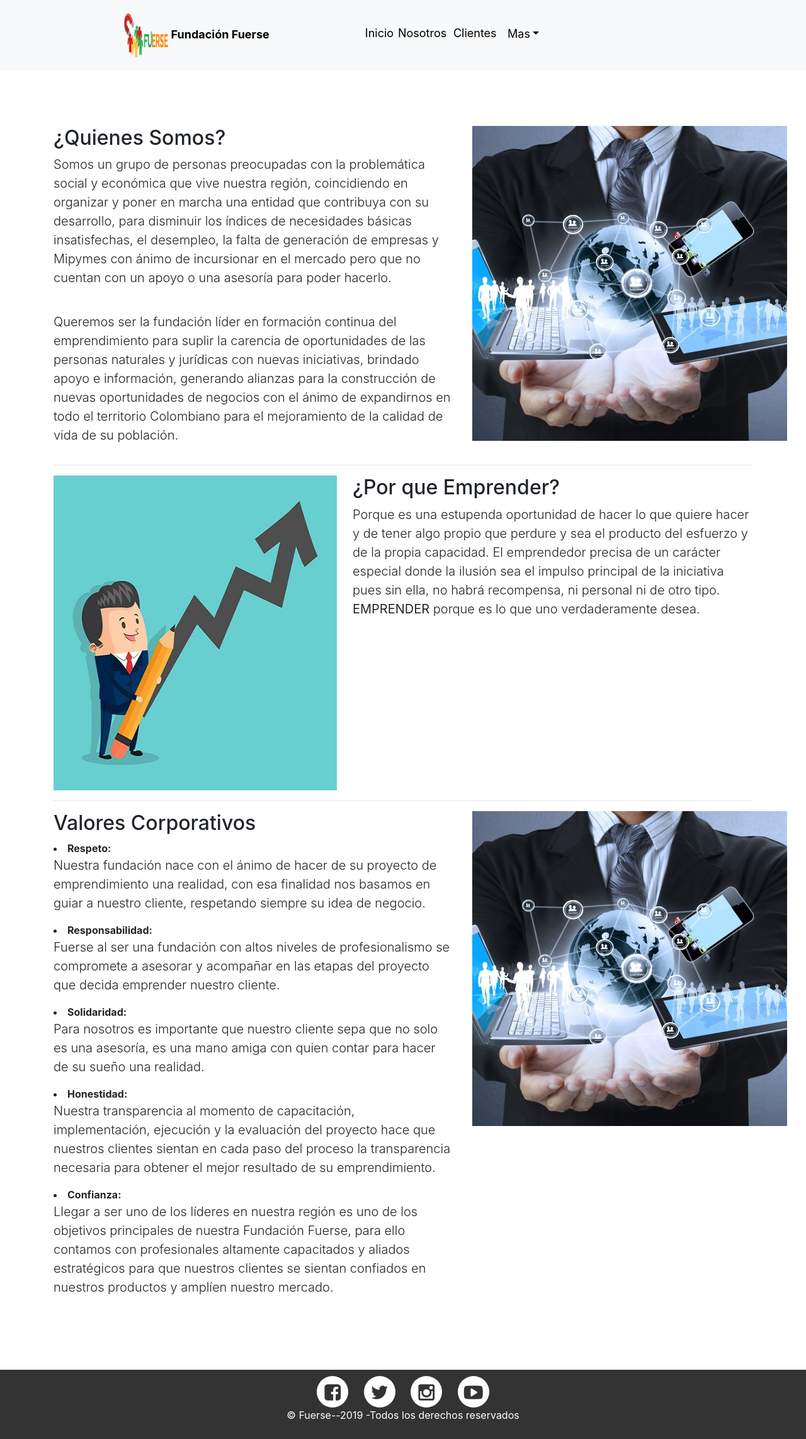
After one commit to ronaldo071515/website, a PHP site: page /view/acercade.php in a window 1280 px wide. The commit adds this page. Shown: the whole page at 63% size. Run offline with PHP 8.4, Linux system fonts and the light colour scheme; some libraries are stand-ins or nearby versions.

Commit message:
changes in services and add arcade

```diff
--- a/css/estilos.css
+++ b/css/estilos.css
@@ -154,7 +154,7 @@ h1 {
 
 #jumboservice {
     margin-top: 100px;
-    background-image: url("../img/sercices.jpg");
+    background-image: url("../img/services.jpg");
     background-size: cover;
 }
 
@@ -170,4 +170,12 @@ h1 {
 #borderservice:hover {
     background-color: #FFFDFD;
     color: #333;
+    border: #333 double;
 }
+
+
+/* Estilos de acercader ;) */
+
+#arcade {
+    margin-top: 200px;
+}
--- a/includes/header.php
+++ b/includes/header.php
@@ -28,7 +28,7 @@
       <div class="dropdown-menu" aria-labelledby="dropdownMenu2">
       <button class="dropdown-item" type="button" onclick="window.location='./view/servicios.php'">Productos y Servicios</button>
       <button class="dropdown-item" type="button">Aliados</button>
-      <button class="dropdown-item" type="button">Acerca de</button>
+      <button class="dropdown-item" type="button" onclick="window.location='./view/acercade.php'">Acerca de</button>
     </div>
     </div>
     </ul>
--- /dev/null
+++ b/view/acercade.php
@@ -0,0 +1,137 @@
+<!DOCTYPE html>
+<html lang="es">
+<head>
+    <meta charset="UTF-8">
+    <meta name="viewport" content="width=device-width, initial-scale=1.0">
+    <meta http-equiv="X-UA-Compatible" content="ie=edge">
+    <link rel="stylesheet" type="text/css" href="../css/estilos.css">
+    <link rel="stylesheet" type="text/css" href="../css/styles.css">
+    <link rel="stylesheet" href="https://stackpath.bootstrapcdn.com/bootstrap/4.3.1/css/bootstrap.min.css" integrity="sha384-ggOyR0iXCbMQv3Xipma34MD+dH/1fQ784/j6cY/iJTQUOhcWr7x9JvoRxT2MZw1T" crossorigin="anonymous">
+    <script src="https://kit.fontawesome.com/a3a8d3af24.js"></script>
+    <title>Fundacion Fuerse</title>
+    <link rel="shortcut icon" href="../img/fundacion.ico" type="image/x-icon">
+</head>
+<nav class="navbar navbar-expand-lg navbar-light bg-light" id="navbar">
+  <a class="navbar-brand" href="#"><img src="../img/fundacion.png"  width="70" height="70" alt="logo" id="logoindex"> <b>Fundación Fuerse</b></a>
+  <button class="navbar-toggler" type="button" data-toggle="collapse" data-target="#navbarNav" aria-controls="navbarNav" aria-expanded="false" aria-label="Toggle navigation">
+    <span class="navbar-toggler-icon"></span>
+  </button>
+  <div class="collapse navbar-collapse" id="navbarNav">
+    <ul class="navbar-nav">
+      <li class="nav-item active"><a class="nav-link" href="../index.php">Inicio <span class="sr-only">(current)</span></a></li>
+      <li class="nav-item"><a class="nav-link" href="../index.php#nosotros">Nosotros</a></li>
+      <li class="nav-item" style="margin-left:10px"><a class="nav-link" href="../index.php#clientes"> Clientes</a></li>
+      <li class="nav-item" style="margin-left:10px">
+      <div class="dropdown">
+      <a href="#" style="margin-left:15px" class="btn  dropdown-toggle"  id="dropdownMenu2" data-toggle="dropdown" aria-haspopup="true" aria-expanded="false">Mas</a><br>
+      <div class="dropdown-menu" aria-labelledby="dropdownMenu2">
+      <button class="dropdown-item" type="button" onclick="window.location='servicios.php'">Productos y Servicios</button>
+      <button class="dropdown-item" type="button">Aliados</button>
+      <button class="dropdown-item" type="button">Acerca de</button>
+    </div>
+    </div>
+    </ul>
+  </div>
+</nav>
+<body>
+<div class="container">
+  <div class="row featurette" id="arcade">
+    <div class="col-md-7">
+      <h2 class="featurette-heading">¿Quienes Somos?</h2>
+      <p class="lead">Somos un grupo de personas preocupadas con la problemática social y económica que
+vive nuestra región, coincidiendo en organizar y poner en marcha una entidad que
+contribuya con su desarrollo, para disminuir los índices de necesidades básicas
+insatisfechas, el desempleo, la falta de generación de empresas y Mipymes con ánimo de
+incursionar en el mercado pero que no cuentan con un apoyo o una asesoría para poder
+hacerlo.</p><br>
+  <p class="lead">Queremos ser la fundación líder en formación continua del emprendimiento para suplir
+la carencia de oportunidades de las personas naturales y jurídicas con nuevas
+iniciativas, brindado apoyo e información, generando alianzas para la construcción de
+nuevas oportunidades de negocios con el ánimo de expandirnos en todo el territorio
+Colombiano para el mejoramiento de la calidad de vida de su población.</p>
+    </div>
+    <div class="col-md-5">
+      <img src="../img/qs.jpg" width="500" height="500" alt="">
+    </div>
+  </div>
+<hr class="featurette-divider">
+
+<div class="row featurette">
+  <div class="col-md-7 order-md-2">
+    <h2 class="featurette-heading">¿Por que Emprender?</h2>
+    <p class="lead">Porque es una estupenda oportunidad de
+hacer lo que quiere hacer y de tener algo
+propio que perdure y sea el producto del
+esfuerzo y de la propia capacidad.
+
+El emprendedor precisa de un carácter
+especial donde la ilusión sea el impulso
+principal de la iniciativa pues sin ella, no
+habrá recompensa, ni personal ni de otro
+tipo.
+
+<strong>EMPRENDER</strong> porque es lo que uno
+verdaderamente desea.</p>
+  </div>
+  <div class="col-md-5 order-md-1">
+    <img src="../img/qs1.jpg" width="450" height="500" alt="">
+  </div>
+</div>
+<hr class="featurette-divider">
+
+<div class="row featurette">
+    <div class="col-md-7">
+      <h2 class="featurette-heading">Valores Corporativos</h2>
+        <li><strong>Respeto:</strong>
+          <p class="lead">Nuestra fundación nace con el ánimo de hacer de su
+proyecto de emprendimiento una realidad, con esa finalidad nos
+basamos en guiar a nuestro cliente, respetando siempre su idea de
+negocio.</p>
+        </li>
+        <li><strong>Responsabilidad:</strong>
+          <p class="lead">Fuerse al ser una fundación con altos niveles de
+profesionalismo se compromete a asesorar y acompañar en las etapas
+del proyecto que decida emprender nuestro cliente.</p>
+        </li>
+        <li><strong>Solidaridad:</strong>
+        <p class="lead">Para nosotros es importante que nuestro cliente sepa
+que no solo es una asesoría, es una mano amiga con quien contar para
+hacer de su sueño una realidad.</p>
+        </li>
+        <li><strong>Honestidad:</strong>
+        <p class="lead">Nuestra transparencia al momento de capacitación,
+implementación, ejecución y la evaluación del proyecto hace que
+nuestros clientes sientan en cada paso del proceso la transparencia
+necesaria para obtener el mejor resultado de su emprendimiento.</p>
+        </li>
+        <li><strong>Confianza:</strong>
+        <p class="lead">Llegar a ser uno de los líderes en nuestra región es uno
+de los objetivos principales de nuestra Fundación Fuerse, para ello
+contamos con profesionales altamente capacitados y aliados
+estratégicos para que nuestros clientes se sientan confiados en
+nuestros productos y amplíen nuestro mercado.</p>
+        </li>
+    </div>
+    <div class="col-md-5">
+      <img src="../img/qs.jpg" width="500" height="500" alt="">
+    </div>
+  </div>
+
+</div>
+
+    	<footer class="footerservice">
+		<div class="social">
+			<a href="" class="icon-icon-facebook"></a>
+			<a href="" class="icon-icon-twitter"></a>
+			<a href="" class="icon-icon-instagram"></a>
+			<a href="" class="icon-icon-youtube"></a>
+		</div>
+		<p class="copy">&copy; Fuerse--2019 -Todos los derechos reservados</p>
+	</footer>
+    <!-- Optional JavaScript -->
+    <!-- jQuery first, then Popper.js, then Bootstrap JS -->
+    <script src="https://code.jquery.com/jquery-3.3.1.slim.min.js" integrity="sha384-q8i/X+965DzO0rT7abK41JStQIAqVgRVzpbzo5smXKp4YfRvH+8abtTE1Pi6jizo" crossorigin="anonymous"></script>
+    <script src="https://cdnjs.cloudflare.com/ajax/libs/popper.js/1.14.7/umd/popper.min.js" integrity="sha384-UO2eT0CpHqdSJQ6hJty5KVphtPhzWj9WO1clHTMGa3JDZwrnQq4sF86dIHNDz0W1" crossorigin="anonymous"></script>
+    <script src="https://stackpath.bootstrapcdn.com/bootstrap/4.3.1/js/bootstrap.min.js" integrity="sha384-JjSmVgyd0p3pXB1rRibZUAYoIIy6OrQ6VrjIEaFf/nJGzIxFDsf4x0xIM+B07jRM" crossorigin="anonymous"></script>
+</body>
+</html>
--- a/view/servicios.php
+++ b/view/servicios.php
@@ -28,7 +28,7 @@
       <div class="dropdown-menu" aria-labelledby="dropdownMenu2">
       <button class="dropdown-item" type="button">Productos y Servicios</button>
       <button class="dropdown-item" type="button">Aliados</button>
-      <button class="dropdown-item" type="button">Acerca de</button>
+      <button class="dropdown-item" type="button" onclick="window.location='acercade.php'">Acerca de</button>
     </div>
     </div>
     </ul>
```
Also changed, not shown: subir   archivos.txt (deleted, +0 -8 lines), img/qs.jpg (added), img/qs1.jpg (added), img/services.jpg (renamed from img/sercices.jpg).
